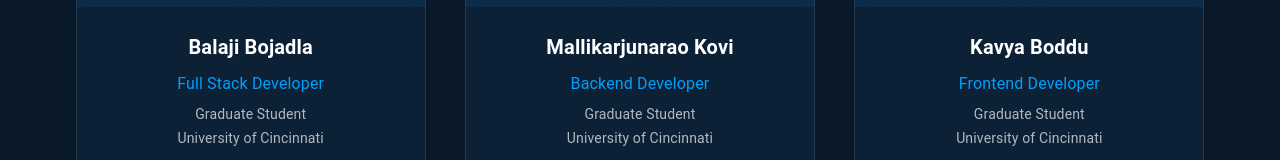
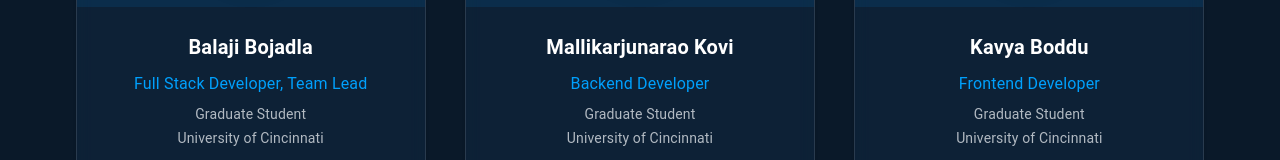
Before and after one commit to bojadlabalaji/Cyber-Intellect, a React (Vite) app: page /about in a window 1280 px wide. Shown: the part 348-508 px from the top of the page. Built offline with nearby package versions, Linux system fonts and the light colour scheme; no server answers.

Commit message:
final commit

```diff
--- a/src/pages/About.jsx
+++ b/src/pages/About.jsx
@@ -38,7 +38,7 @@ function About() {
   const teamMembers = [
     {
       name: 'Balaji Bojadla',
-      role: 'Full Stack Developer',
+      role: 'Full Stack Developer, Team Lead',
       title: 'Graduate Student',
       university: 'University of Cincinnati',
       description: 'Specializing in Data-Driven Cybersecurity and Full Stack Development',
```
